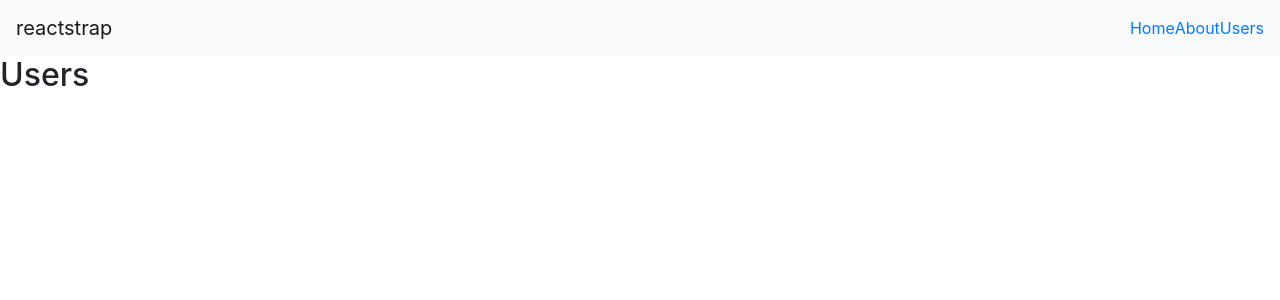
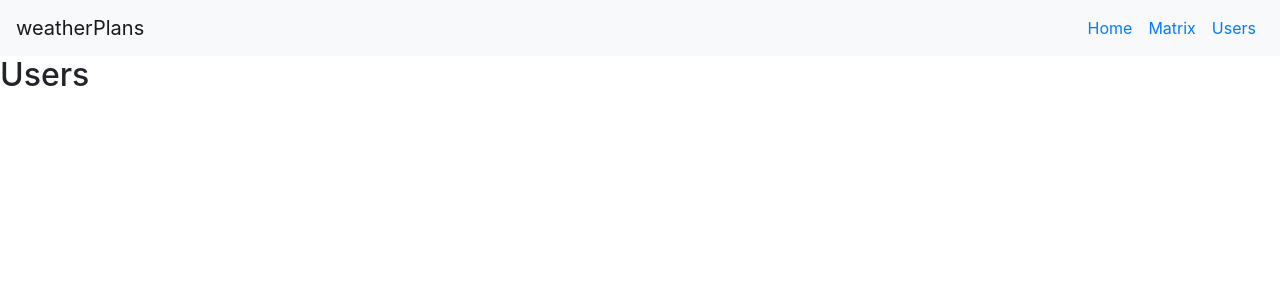
Before and after one commit to breakfasting/POIselection, a React (Create React App) app: page /users in a window 1280 px wide. Shown: the top 300 px of the page. Built offline with nearby package versions, Linux system fonts and the light colour scheme.

Commit message:
Sending props to matrix js for querying google API

```diff
--- a/src/App.js
+++ b/src/App.js
@@ -68,7 +68,7 @@ class App extends Component {
             </Col>
           </Row>
           <Link to={{
-            pathname: '/about',
+            pathname: '/matrix',
             state: this.state.selected,
           }}>
             <Button color="info" className="mb-5" disabled={this.state.selected.length > 0 ? false : true }>Next Step ></Button>
--- a/src/AppRouter.js
+++ b/src/AppRouter.js
@@ -6,16 +6,11 @@ import {
   NavbarToggler,
   NavbarBrand,
   Nav,
-  NavItem,
-  NavLink,
-  UncontrolledDropdown,
-  DropdownToggle,
-  DropdownMenu,
-  DropdownItem
+  NavItem
 } from 'reactstrap';
 import App from './App';
+import Matrix from './Matrix';
 
-const About = () => <h2>About</h2>;
 const Users = () => <h2>Users</h2>;
 
 class AppRouter extends Component {
@@ -39,24 +34,24 @@ class AppRouter extends Component {
       <Router>
         <div>
           <Navbar color="light" light expand="md">
-            <NavbarBrand href="/">reactstrap</NavbarBrand>
+            <NavbarBrand href="/">weatherPlans</NavbarBrand>
             <NavbarToggler onClick={this.toggle} />
             <Collapse isOpen={this.state.isOpen} navbar>
               <Nav className="ml-auto" navbar>
-                <NavItem>
+                <NavItem className="nav-link">
                   <Link to="/">Home</Link>
                 </NavItem>
-                <NavItem>
-                  <Link to="/about/">About</Link>
+                <NavItem className="nav-link">
+                  <Link to="/matrix/">Matrix</Link>
                 </NavItem>
-                <NavItem>
+                <NavItem className="nav-link">
                   <Link to="/users/">Users</Link>
                 </NavItem>
               </Nav>
             </Collapse>
           </Navbar>
           <Route path="/" exact component={App} />
-          <Route path="/about/" component={About} />
+          <Route path="/matrix/" component={Matrix} />
           <Route path="/users/" component={Users} />
         </div>
       </Router>
--- /dev/null
+++ b/src/Matrix.js
@@ -0,0 +1,17 @@
+import React, { Component } from 'react';
+import { Container, Row, Col, Jumbotron, InputGroup, Input, Button } from 'reactstrap';
+
+class Matrix extends Component {
+  render () {
+    return (
+      <Container>
+        <h1>Adjacency Matrix</h1>
+        <p>
+          {console.log(this.props.location.state)}
+        </p>
+      </Container>
+    );
+  }
+}
+
+export default Matrix;
```
